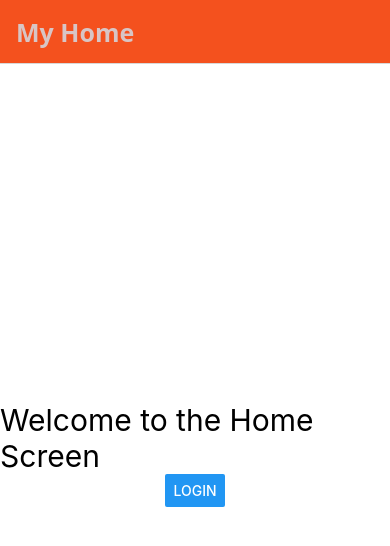
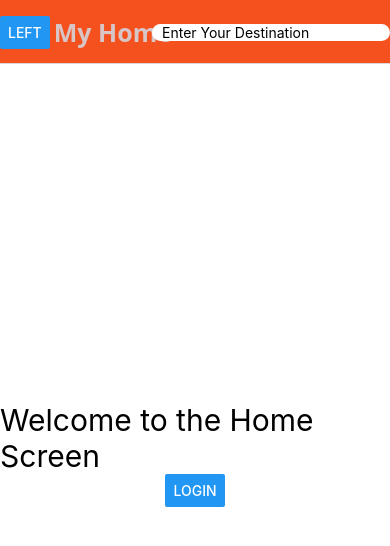
Before and after one commit to mtalhaleo2002/RN-App-From-Bg, a React Native app: screen / in a window 390 px wide. Shown: the top 546 px of the page. Built offline with nearby package versions, Linux system fonts and the light colour scheme.

Commit message:
Button And TouchableOpacity In Stack Navigation | Screen and Navigator Elements In React Native

```diff
--- a/App.tsx
+++ b/App.tsx
@@ -1,10 +1,21 @@
 import React from 'react';
-import { View, StyleSheet, Text, Button } from 'react-native';
+import {
+  View,
+  StyleSheet,
+  Text,
+  Button,
+  TouchableOpacity,
+  TextInput,
+} from 'react-native';
 import { NavigationContainer } from '@react-navigation/native';
 import { createNativeStackNavigator } from '@react-navigation/native-stack';
 const Stack = createNativeStackNavigator();
 
 const App = () => {
+  const headerAction = () => {
+    console.log('Header button pressed');
+  };
+
   return (
     <NavigationContainer>
       <Stack.Navigator
@@ -18,6 +29,34 @@ const App = () => {
           name="Home 1st Screen"
           component={Home}
           options={{
+            headerLeft: () => (
+              // <View style={{ flexShrink: 1 }}>
+              //   <TouchableOpacity
+              //     onPress={() => console.log('Button pressed')}
+              //     style={{
+              //       backgroundColor: 'blue',
+              //       paddingVertical: 8,
+              //       paddingHorizontal: 15,
+              //       borderRadius: 6,
+              //       alignSelf: 'flex-end',
+              //     }}
+              //   >
+              //     <Text
+              //       style={{
+              //         color: 'white',
+              //         fontSize: 16,
+              //         fontWeight: 'bold',
+              //       }}
+              //     >
+              //       Left
+              //     </Text>
+              //   </TouchableOpacity>
+              // </View>
+
+              <Button title="Left" onPress={headerAction} />
+            ),
+            headerRight: () => <Header />,
+            //
             title: 'My Home',
             headerStyle: { backgroundColor: '#f4511e' },
             headerTintColor: '#d8c5c5ff',
@@ -25,10 +64,55 @@ const App = () => {
             headerShown: true,
           }}
         />
-        <Stack.Screen name="Login 2nd Screen" component={Login} />
+        <Stack.Screen
+          name="Login 2nd Screen"
+          component={Login}
+          options={
+            {
+              // headerTitle: () => (
+              // <View style={{ flexShrink: 1 }}>
+              //   <TouchableOpacity
+              //     onPress={() => console.log('Login Button pressed')}
+              //     style={{
+              //       backgroundColor: 'blue',
+              //       paddingVertical: 8,
+              //       paddingHorizontal: 15,
+              //       borderRadius: 6,
+              //       alignSelf: 'flex-start',
+              //     }}
+              //   >
+              //     <Text
+              //       style={{
+              //         color: 'white',
+              //         fontSize: 16,
+              //         fontWeight: 'bold',
+              //       }}
+              //     >
+              //       Left
+              //     </Text>
+              //   </TouchableOpacity>
+              // </View>
+              // ),  //That approach can be use to button on left side of header also ,that approach especiallly useful because you can edit Button controls more easily
+            }
+          }
+        />
       </Stack.Navigator>
     </NavigationContainer>
   );
+};
+
+const Header = () => {
+  return (
+    <TextInput
+      placeholder="Enter Your Destination"
+      style={{
+        backgroundColor: 'white',
+        borderRadius: 30,
+        paddingHorizontal: 10,
+      }}
+    />
+  );
+  // <Button title="Header Btn" />;
 };
 
 const Home = (props: any) => {
```
